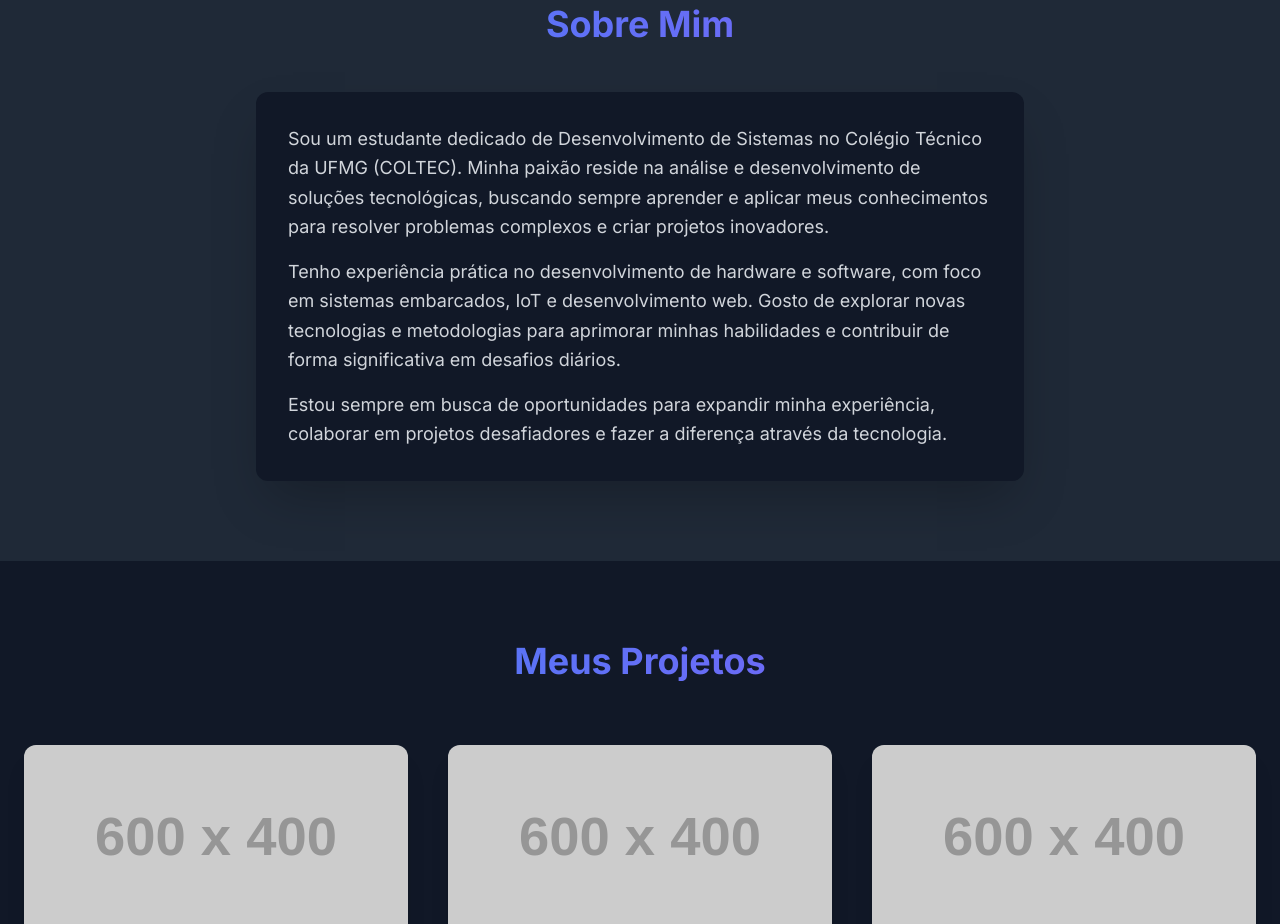
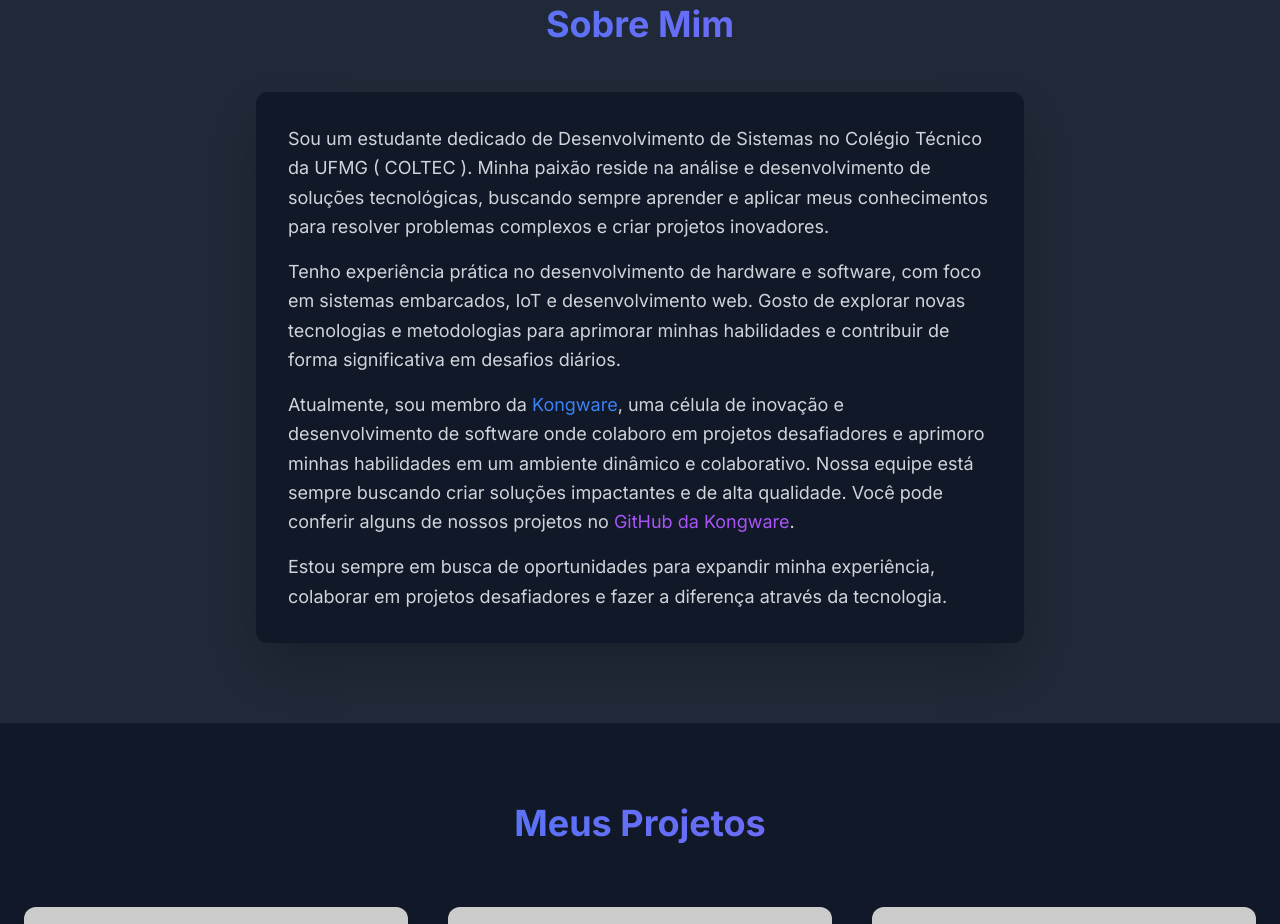
Before and after one commit to neuxxkk/portifolio, a plain HTML site: page index.html in a window 1280 px wide. Shown: the part 940-1864 px from the top of the page. Drawn offline with nearby package versions, Linux system fonts and the light colour scheme; placeholder pictures from the web are drawn by us.

Commit message:
Atualizar o index.html

```diff
--- a/index.html
+++ b/index.html
@@ -9,6 +9,12 @@
     <link href="https://fonts.googleapis.com/css2?family=Inter:wght@300;400;500;600;700;900&display=swap" rel="stylesheet">
     <link rel="stylesheet" href="https://cdnjs.cloudflare.com/ajax/libs/font-awesome/6.4.0/css/all.min.css">
     <style>
+        html, body {
+            width: 100%;
+            margin: 0;
+            padding: 0;
+            /* overflow-x: hidden; /* Add this if you suspect horizontal overflow is causing issues, but be cautious as it can hide content */
+        }
         body {
             font-family: 'Inter', sans-serif;
             background-color: #111827; /* bg-gray-900 */
@@ -70,6 +76,7 @@
         }
     </style>
 </head>
+
 <body class="antialiased">
 
     <header class="bg-gray-900/80 backdrop-blur-md sticky top-0 z-50 shadow-lg">
@@ -103,10 +110,13 @@
 <h2 class="text-4xl font-bold text-center mb-12 techno-gradient">Sobre Mim</h2>
 <div class="max-w-3xl mx-auto bg-gray-900 p-8 rounded-xl shadow-2xl">
 <p class="text-lg text-gray-300 leading-relaxed mb-4">
-                    Sou um estudante dedicado de Desenvolvimento de Sistemas no Colégio Técnico da UFMG (COLTEC). Minha paixão reside na análise e desenvolvimento de soluções tecnológicas, buscando sempre aprender e aplicar meus conhecimentos para resolver problemas complexos e criar projetos inovadores.
+Sou um estudante dedicado de Desenvolvimento de Sistemas no Colégio Técnico da UFMG (<a href="https://www.coltec.ufmg.br"> COLTEC </a>). Minha paixão reside na análise e desenvolvimento de soluções tecnológicas, buscando sempre aprender e aplicar meus conhecimentos para resolver problemas complexos e criar projetos inovadores.
 </p>
 <p class="text-lg text-gray-300 leading-relaxed mb-4">
 Tenho experiência prática no desenvolvimento de hardware e software, com foco em sistemas embarcados, IoT e desenvolvimento web. Gosto de explorar novas tecnologias e metodologias para aprimorar minhas habilidades e contribuir de forma significativa em desafios diários.
+</p>
+<p class="text-lg text-gray-300 leading-relaxed mb-4">
+Atualmente, sou membro da <a href="https://kongware.wuaze.com/" target="_blank" class="text-blue-500 hover:text-blue-400 transition duration-300">Kongware</a>, uma célula de inovação e desenvolvimento de software onde colaboro em projetos desafiadores e aprimoro minhas habilidades em um ambiente dinâmico e colaborativo. Nossa equipe está sempre buscando criar soluções impactantes e de alta qualidade. Você pode conferir alguns de nossos projetos no <a href="https://github.com/Kongware" target="_blank" class="text-purple-500 hover:text-purple-400 transition duration-300">GitHub da Kongware</a>.
 </p>
 <p class="text-lg text-gray-300 leading-relaxed">
 Estou sempre em busca de oportunidades para expandir minha experiência, colaborar em projetos desafiadores e fazer a diferença através da tecnologia.
@@ -114,7 +124,6 @@
 </div>
 </div>
 </section>
-
     <section id="projects" class="py-20">
         <div class="container mx-auto px-6">
             <h2 class="text-4xl font-bold text-center mb-16 techno-gradient">Meus Projetos</h2>
```
Lines whose indentation alone changed are shown as unchanged.
